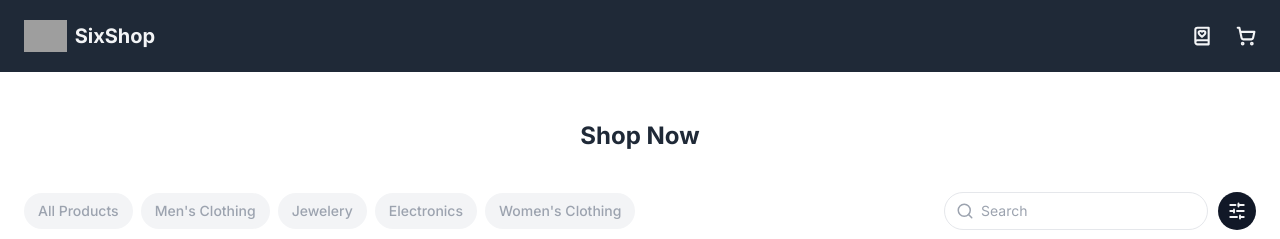
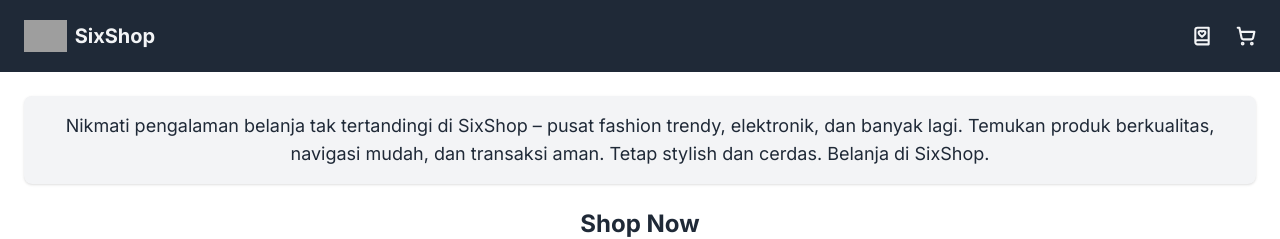
Before and after one commit to Abiiarm/SixShop, a React (Vite) app: page / in a window 1280 px wide. Shown: the top 239 px of the page. Built offline with nearby package versions, Linux system fonts and the light colour scheme; no server answers; grey boxes are pictures that could not be loaded.

Commit message:
Update intro

```diff
--- a/src/App.jsx
+++ b/src/App.jsx
@@ -38,6 +38,11 @@ function App() {
     <div className={isAnyModalOpen ? "overflow-hidden" : ""}>
       <Header onOpenCart={() => toggleModal("cart")} onOpenWishlist={() => toggleModal("wishlist")} />
       <main className="container mx-auto mt-24 min-h-[calc(100vh-189px)] max-w-7xl px-5 sm:px-6">
+        <div className="rounded-lg bg-gray-100 p-4 text-center shadow">
+          <p className="text-lg text-gray-800">
+            Nikmati pengalaman belanja tak tertandingi di SixShop – pusat fashion trendy, elektronik, dan banyak lagi. Temukan produk berkualitas, navigasi mudah, dan transaksi aman. Tetap stylish dan cerdas. Belanja di SixShop.
+          </p>
+        </div>
         <h1 className="mb-10 hidden pt-6 text-center text-2xl font-bold mobile:block">Shop Now</h1>
         <ProductList onOpen={() => toggleModal("product")} onClose={() => toggleModal("product")} onOpenFilter={() => toggleModal("filter")} />
       </main>
```
